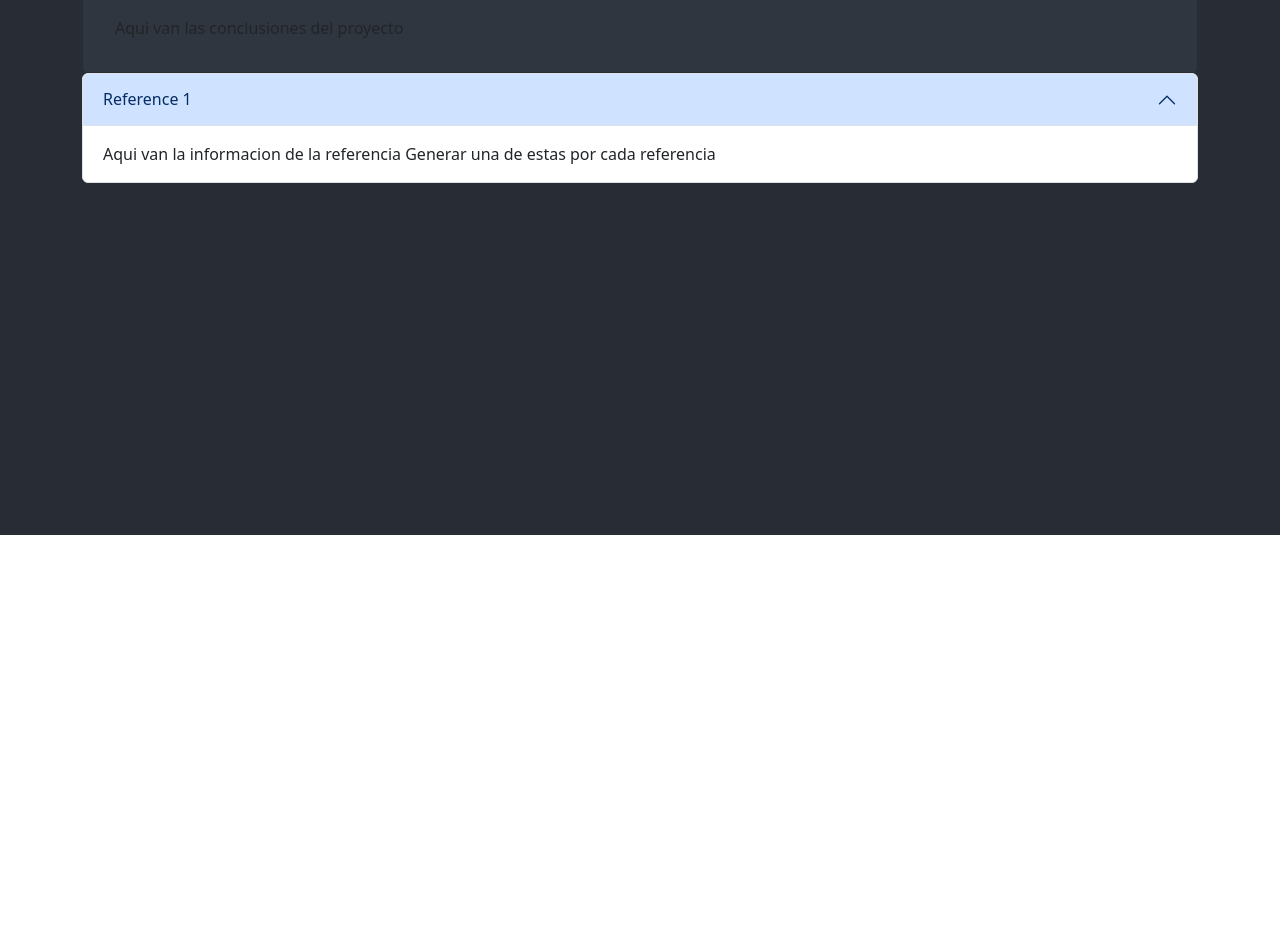
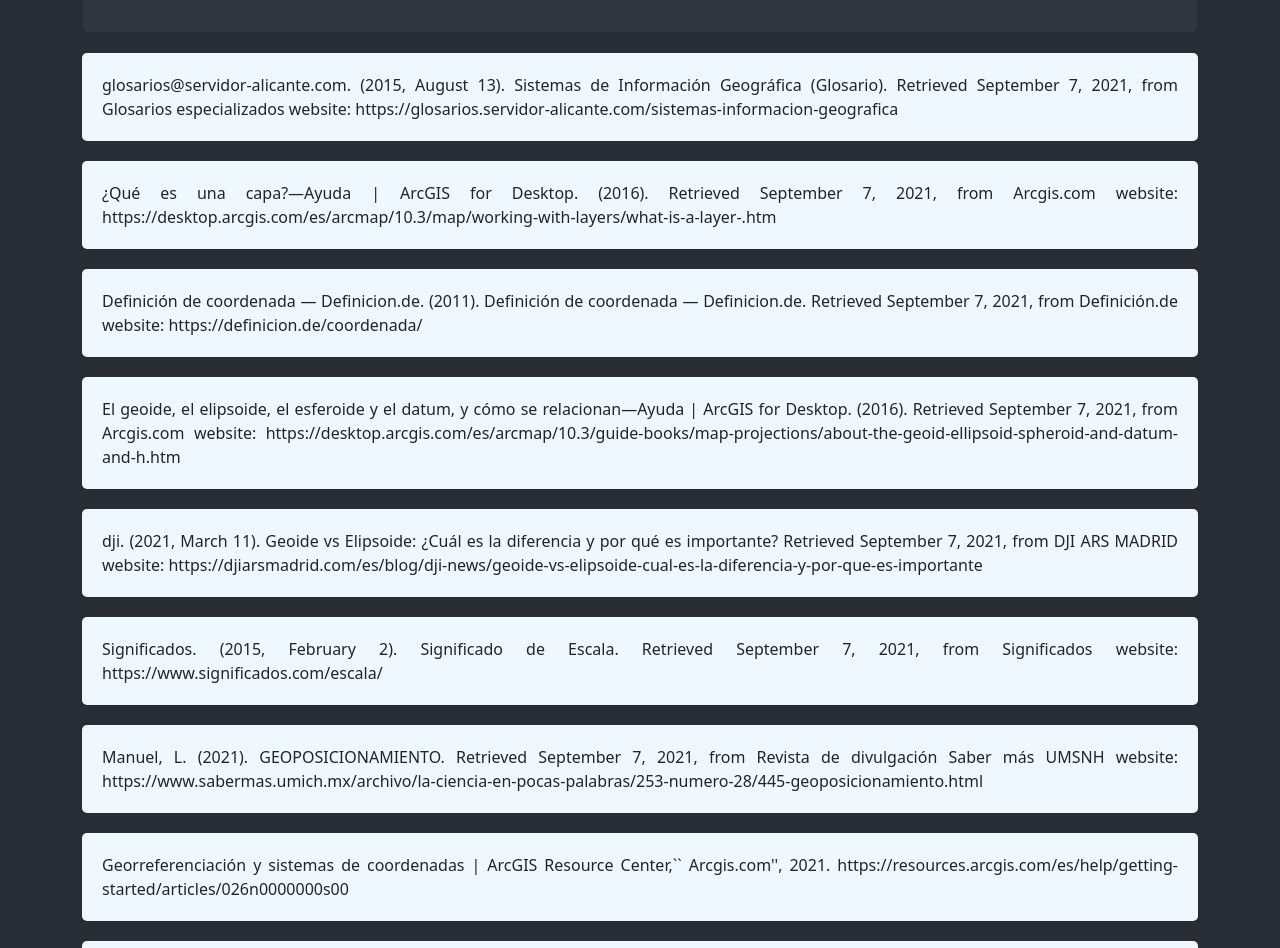
Before and after one commit to Dall06/asisgeo-ex01-webpage, a React (Create React App) app: page /asisgeo-ex01-webpage/about in a window 1280 px wide. Shown: the part 265-1213 px from the top of the page. Before the commit the page ends 800 px from the top, so only its background shows below. Built offline with nearby package versions, Linux system fonts and the light colour scheme.

Commit message:
add: about

```diff
--- a/src/App.css
+++ b/src/App.css
@@ -19,3 +19,9 @@
   font-size: calc(10px + 2vmin);
   color: white;
 }
+
+nav {
+  position: sticky !important;
+  top: 0px;
+  z-index: 13;
+}
--- a/src/app/presentation/views/about/AboutView.jsx
+++ b/src/app/presentation/views/about/AboutView.jsx
@@ -7,7 +7,7 @@ import ConclusionsCard from "./components/ConclusionsCard.jsx";
 
 const AboutView = () => {
     return (
-        <Container className="Container">
+        <Container className="about-Container">
             <ConclusionsCard />
             <RefrencesAccordion/>
         </Container>
--- a/src/app/presentation/views/about/components/ConclusionsCard.jsx
+++ b/src/app/presentation/views/about/components/ConclusionsCard.jsx
@@ -1,17 +1,28 @@
-import React from 'react';
-import Card from 'react-bootstrap/Card';
+import React from 'react'
+import Card from 'react-bootstrap/Card'
 
 const ConclusionsCard = () => {
   return (
-        <Card className="CardStyle" style={{backgroundColor: '#30363f'}}>
+    <Card className="CardStyle" style={{ backgroundColor: '#30363f' }}>
       <Card.Body>
         <Card.Title>Conclusiones</Card.Title>
         <Card.Body>
-                    Aqui van las conclusiones del proyecto
+          La realización de diferentes prácticas, así como la del proyecto nos
+          llevan a entender la funcionabilidad de los GIS, los cuales son una
+          herramienta bastante potente que nos permite trabajar con imágenes de
+          ciertas áreas y así lograr referenciar puntos o regiones en esta. El
+          manejo de coordenadas, así como entender los conceptos básicos de la
+          georreferenciación y manejo de mapas nos abren un gran camino de
+          posibilidades para el desarrollo de sistemas los cuales, en la
+          actualidad, resultan tener una necesidad de este tipo de
+          características, ya sean para beneficio del usuario do de la empresa.
+          ArcGis como herramienta resulta bastante útil al momento de trabajar
+          por lo que es importante tomarla en cuenta debido a sus funciones,
+          para elaborar procesos de cartografía, georreferencia o topografía.
         </Card.Body>
       </Card.Body>
     </Card>
-    );
-};
+  )
+}
 
-export default ConclusionsCard;
+export default ConclusionsCard
--- a/src/app/presentation/views/about/components/RefrencesAccordion.jsx
+++ b/src/app/presentation/views/about/components/RefrencesAccordion.jsx
@@ -1,19 +1,32 @@
-import React from "react";
-import Accordion from 'react-bootstrap/Accordion';
+import React, { useCallback, useEffect, useState } from 'react'
+import bibliografiaJSON from '../../../../../core/resources/bibliografia.json'
 import '../styles.css'
 
 const ReferencesAccordion = () => {
-    return (
-        <Accordion defaultActiveKey="0">
-            <Accordion.Item eventKey="0">
-                <Accordion.Header>Reference 1</Accordion.Header>
-                <Accordion.Body>
-                    Aqui van la informacion de la referencia
-                    Generar una de estas por cada referencia
-                </Accordion.Body>
-            </Accordion.Item>
-        </Accordion>
-    );
+  const [hrefRender, setHrefRender] = useState()
+
+  useEffect(() => {
+    renderReferences()
+  }, [])
+  const renderReferences = useCallback(() => {
+    let aux = []
+    bibliografiaJSON.forEach((element, index) => {
+      aux.push(
+        <a
+          key={index}
+          className="references-accordeon-div"
+          target="_blank"
+          href={element.link}
+        >
+          <div>{element.data}</div>
+        </a>,
+      )
+    })
+
+    setHrefRender(aux)
+  }, [])
+
+  return <> {hrefRender} </>
 }
 
-export default ReferencesAccordion;
+export default ReferencesAccordion
--- a/src/app/presentation/views/about/styles.css
+++ b/src/app/presentation/views/about/styles.css
@@ -1,7 +1,7 @@
-.Container {
+.about-Container {
     width: 100%;
     height: 100%;
-    padding-top: 10rem;
+    /* padding-top: 10rem; */
     padding-bottom: 10rem;
 }
 
@@ -20,3 +20,38 @@
     color: white;
     padding-bottom: 5rem;
 }
+
+.references-accordeon-div {
+    display: block;
+    width: 100%;
+    /* height: 60px; */
+    background-color: aliceblue;
+    margin-top: 20px;
+    margin-top: 20px;
+    cursor: pointer;
+    border-radius: 5px;
+    text-decoration: none;
+    color: #212529;
+    transition: .05s;
+    transform: scale(1);
+}
+
+.references-accordeon-div:hover {
+    /* opacity: .8; */
+    color: #212529;
+    transform: scaleX(1.01);
+}
+
+.references-accordeon-div:active {
+    opacity: .8;
+}
+
+.references-accordeon-div > div {
+    width: 100%;
+    height: 100%;
+    padding: 20px;
+    display: flex;
+    align-items: center;
+    justify-content: flex-start;
+    text-align: justify;
+}
--- a/src/core/resources/bibliografia.json
+++ b/src/core/resources/bibliografia.json
@@ -1,58 +1,72 @@
 [
   {
     "id": 1,
-        "data":"glosarios@servidor-alicante.com. (2015, August 13). Sistemas de Información Geográfica (Glosario). Retrieved September 7, 2021, from Glosarios especializados website: https://glosarios.servidor-alicante.com/sistemas-informacion-geografica"
+    "data": "glosarios@servidor-alicante.com. (2015, August 13). Sistemas de Información Geográfica (Glosario). Retrieved September 7, 2021, from Glosarios especializados website: https://glosarios.servidor-alicante.com/sistemas-informacion-geografica",
+    "link": "https://glosarios.servidor-alicante.com/sistemas-informacion-geografica"
   },
   {
     "id": 2,
-        "data":"¿Qué es una capa?—Ayuda | ArcGIS for Desktop. (2016). Retrieved September 7, 2021, from Arcgis.com website: https://desktop.arcgis.com/es/arcmap/10.3/map/working-with-layers/what-is-a-layer-.htm"
+    "data": "¿Qué es una capa?—Ayuda | ArcGIS for Desktop. (2016). Retrieved September 7, 2021, from Arcgis.com website: https://desktop.arcgis.com/es/arcmap/10.3/map/working-with-layers/what-is-a-layer-.htm",
+    "link": "https://desktop.arcgis.com/es/arcmap/10.3/map/working-with-layers/what-is-a-layer-.htm"
   },
   {
     "id": 3,
-        "data":"Definición de coordenada — Definicion.de. (2011). Definición de coordenada — Definicion.de. Retrieved September 7, 2021, from Definición.de website: https://definicion.de/coordenada/"
+    "data": "Definición de coordenada — Definicion.de. (2011). Definición de coordenada — Definicion.de. Retrieved September 7, 2021, from Definición.de website: https://definicion.de/coordenada/",
+    "link": "https://definicion.de/coordenada/"
   },
   {
     "id": 4,
-        "data":"El geoide, el elipsoide, el esferoide y el datum, y cómo se relacionan—Ayuda | ArcGIS for Desktop. (2016). Retrieved September 7, 2021, from Arcgis.com website: https://desktop.arcgis.com/es/arcmap/10.3/guide-books/map-projections/about-the-geoid-ellipsoid-spheroid-and-datum-and-h.htm"
+    "data": "El geoide, el elipsoide, el esferoide y el datum, y cómo se relacionan—Ayuda | ArcGIS for Desktop. (2016). Retrieved September 7, 2021, from Arcgis.com website: https://desktop.arcgis.com/es/arcmap/10.3/guide-books/map-projections/about-the-geoid-ellipsoid-spheroid-and-datum-and-h.htm",
+    "link": "https://desktop.arcgis.com/es/arcmap/10.3/guide-books/map-projections/about-the-geoid-ellipsoid-spheroid-and-datum-and-h.htm"
   },
   {
     "id": 5,
-        "data":"dji. (2021, March 11). Geoide vs Elipsoide: ¿Cuál es la diferencia y por qué es importante? Retrieved September 7, 2021, from DJI ARS MADRID website: https://djiarsmadrid.com/es/blog/dji-news/geoide-vs-elipsoide-cual-es-la-diferencia-y-por-que-es-importante"
+    "data": "dji. (2021, March 11). Geoide vs Elipsoide: ¿Cuál es la diferencia y por qué es importante? Retrieved September 7, 2021, from DJI ARS MADRID website: https://djiarsmadrid.com/es/blog/dji-news/geoide-vs-elipsoide-cual-es-la-diferencia-y-por-que-es-importante",
+    "link": "https://djiarsmadrid.com/es/blog/dji-news/geoide-vs-elipsoide-cual-es-la-diferencia-y-por-que-es-importante"
   },
   {
     "id": 6,
-        "data":"Significados. (2015, February 2). Significado de Escala. Retrieved September 7, 2021, from Significados website: https://www.significados.com/escala/ "
+    "data": "Significados. (2015, February 2). Significado de Escala. Retrieved September 7, 2021, from Significados website: https://www.significados.com/escala/ ",
+    "link": "https://www.significados.com/escala/"
   },
   {
     "id": 7,
-        "data":"Manuel, L. (2021). GEOPOSICIONAMIENTO. Retrieved September 7, 2021, from Revista de divulgación Saber más UMSNH website: https://www.sabermas.umich.mx/archivo/la-ciencia-en-pocas-palabras/253-numero-28/445-geoposicionamiento.html"
+    "data": "Manuel, L. (2021). GEOPOSICIONAMIENTO. Retrieved September 7, 2021, from Revista de divulgación Saber más UMSNH website: https://www.sabermas.umich.mx/archivo/la-ciencia-en-pocas-palabras/253-numero-28/445-geoposicionamiento.html",
+    "link": "https://www.sabermas.umich.mx/archivo/la-ciencia-en-pocas-palabras/253-numero-28/445-geoposicionamiento.html"
   },
   {
     "id": 8,
-        "data":"Georreferenciación y sistemas de coordenadas | ArcGIS Resource Center,`` Arcgis.com'', 2021. https://resources.arcgis.com/es/help/getting-started/articles/026n0000000s00"
+    "data": "Georreferenciación y sistemas de coordenadas | ArcGIS Resource Center,`` Arcgis.com'', 2021. https://resources.arcgis.com/es/help/getting-started/articles/026n0000000s00",
+    "link": "https://resources.arcgis.com/es/help/getting-started/articles/026n0000000s00"
   },
   {
     "id": 9,
-        "data":"D. Martínez and F. Javier, Georreferenciación de documentos cartográficos para la gestión de Archivos y Cartotecas. 'Propuesta Metodológica,.' [Online]. Available: https://www.ign.es/web/resources/docs/IGNCnig/CTC-Ibercarto-V-Georreferenciacion.pdf "
+    "data": "D. Martínez and F. Javier, Georreferenciación de documentos cartográficos para la gestión de Archivos y Cartotecas. 'Propuesta Metodológica,.' [Online]. Available: https://www.ign.es/web/resources/docs/IGNCnig/CTC-Ibercarto-V-Georreferenciacion.pdf ",
+    "link": "https://www.ign.es/web/resources/docs/IGNCnig/CTC-Ibercarto-V-Georreferenciacion.pdf"
   },
   {
     "id": 10,
-        "data":"‌“Capítulo 7,.” [Online]. Available: https://www.um.es/geograf/sigmur/sigpdf/temario_7.pdf."
+    "data": "‌“Capítulo 7,.” [Online]. Available: https://www.um.es/geograf/sigmur/sigpdf/temario_7.pdf.",
+    "link": "https://www.um.es/geograf/sigmur/sigpdf/temario_7.pdf"
   },
   {
     "id": 11,
-        "data":"https://www.inegi.org.mx/contenidos/temas/mapas/relieve/continental/metadatos/mde.pdf"
+    "data": "https://www.inegi.org.mx/contenidos/temas/mapas/relieve/continental/metadatos/mde.pdf",
+    "link": "https://www.inegi.org.mx/contenidos/temas/mapas/relieve/continental/metadatos/mde.pdf"
   },
   {
     "id": 12,
-        "data":"‌“Proyecciones Cartográficas ¿qué debo saber? – idecor.cba.gov.ar,” Cba.gov.ar, 2020. https://idecor.cba.gov.ar/proyecciones-cartograficas-que-debo-saber/  (accessed Sep. 07, 2021)."
+    "data": "‌“Proyecciones Cartográficas ¿qué debo saber? – idecor.cba.gov.ar,” Cba.gov.ar, 2020. https://idecor.cba.gov.ar/proyecciones-cartograficas-que-debo-saber/  (accessed Sep. 07, 2021).",
+    "link": "https://idecor.cba.gov.ar/proyecciones-cartograficas-que-debo-saber/"
   },
   {
     "id": 13,
-        "data":"‌“¿Qué es ArcGIS? | ArcGIS Resource Center,” Arcgis.com, 2021. https://resources.arcgis.com/es/help/getting-started/articles/026n00000014000000.htm (accessed Sep. 07, 2021)."
+    "data": "‌“¿Qué es ArcGIS? | ArcGIS Resource Center,” Arcgis.com, 2021. https://resources.arcgis.com/es/help/getting-started/articles/026n00000014000000.htm (accessed Sep. 07, 2021).",
+    "link": "https://resources.arcgis.com/es/help/getting-started/articles/026n00000014000000.htm"
   },
   {
     "id": 14,
-        "data":"“Plataforma ArcGIS,” Sigsa.info, 2021. https://www.sigsa.info/productos/esri/plataforma-arcgis (accessed Sep. 07, 2021)."
+    "data": "“Plataforma ArcGIS,” Sigsa.info, 2021. https://www.sigsa.info/productos/esri/plataforma-arcgis (accessed Sep. 07, 2021).",
+    "link": " https://www.sigsa.info/productos/esri/plataforma-arcgis"
   }
 ]
```
Also changed, not shown: src/app/presentation/views/arcgis/ArcGisView.jsx (+10 -5 lines), src/app/presentation/views/arcgis/styles.css (+29 -3 lines), src/core/resources/pasos.json (+14 -0 lines). Lines whose indentation alone changed are shown as unchanged.
